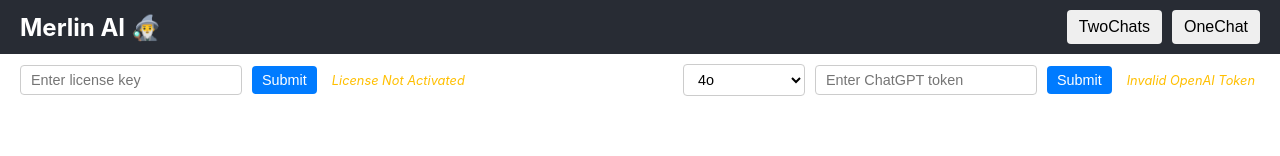
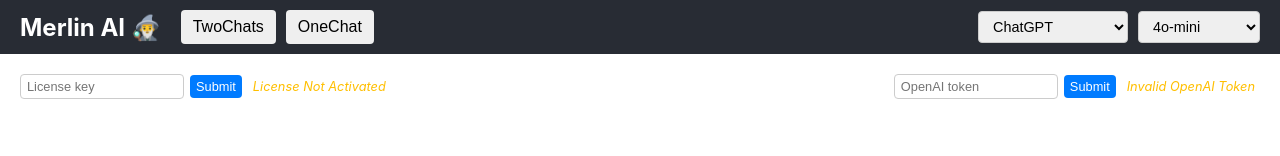
Before and after one commit to jacoby149/merlin-ai, a React (Create React App) app in the folder ai-ui/: page / in a window 1280 px wide. Shown: the top 156 px of the page. Built offline with nearby package versions, Linux system fonts and the light colour scheme; no server answers.

Commit message:
nice! looks good

```diff
--- a/ai-ui/src/App.js
+++ b/ai-ui/src/App.js
@@ -17,7 +17,8 @@
   const [tokenValid, setTokenValid] = useState(false);
 
   // ChatGPT Model Dropdown state
-  const [selectedModel, setSelectedModel] = useState('4o');
+  const [selectedModel, setSelectedModel] = useState('4o-mini');
+  const [selectedEngine, setSelectedEngine] = useState('ChatGPT');
 
   const renderView = () => {
     switch (view) {
@@ -67,6 +68,7 @@
   return (
     <div className="App">
       <header style={styles.topbar}>
+        <div style={styles.leftSection}>
           <div style={styles.brand}>Merlin AI 🧙‍♂️</div>
           <nav style={styles.nav}>
             {/* <button style={styles.button} onClick={() => setView('ChatAppDemo')}>
@@ -79,21 +81,45 @@
               OneChat
             </button>
           </nav>
+        </div>
+        <div style={styles.dropdownContainer}>
+          <select
+            style={styles.engineDropdown}
+            value={selectedEngine}
+            onChange={(e) => setSelectedEngine(e.target.value)}
+          >
+            <option value="ChatGPT">ChatGPT</option>
+            <option value="Deepseek" disabled>
+              Deepseek (TBD)
+            </option>
+          </select>
+
+          <select
+            value={selectedModel}
+            onChange={(e) => setSelectedModel(e.target.value)}
+            style={styles.modelDropdown}
+          >
+            <option value="4o">4o</option>
+            <option value="4o-mini">4o-mini</option>
+            <option value="o3-mini">o3-mini</option>
+            <option value="o3-mini-high">o3-mini-high</option>
+          </select>
+        </div>
       </header>
 
-      {/* Configuration Section: License (left) & ChatGPT Options (right) */}
+      {/* Configuration Section: License (left) & ChatGPT Token (right) */}
       <div style={styles.configContainer}>
         {/* License Section */}
         <div style={styles.licenseContainer}>
           <input
-            type="text"
-            placeholder="Enter license key"
+            type="password"
+            placeholder="License key"
             value={licenseKey}
             onChange={(e) => setLicenseKey(e.target.value)}
             onKeyDown={handleLicenseKeyDown}
-            style={styles.licenseInput}
+            style={styles.smallInput}
           />
-          <button style={styles.licenseButton} onClick={handleLicenseSubmit}>
+          <button style={styles.smallButton} onClick={handleLicenseSubmit}>
             Submit
           </button>
           <div
@@ -106,28 +132,17 @@
           </div>
         </div>
 
-        {/* ChatGPT Section */}
-        <div style={styles.chatGPTContainer}>
-          <select
-            value={selectedModel}
-            onChange={(e) => setSelectedModel(e.target.value)}
-            style={styles.modelDropdown}
-          >
-            <option value="4o">4o</option>
-            <option value="4o-mini">4o-mini</option>
-            <option value="o3-mini">o3-mini</option>
-            <option value="o3-mini-high">o3-mini-high</option>
-          </select>
+        {/* ChatGPT Token Section */}
         <div style={styles.tokenContainer}>
           <input
-              type="text"
-              placeholder="Enter ChatGPT token"
+            type="password"
+            placeholder="OpenAI token"
             value={chatgptToken}
             onChange={(e) => setChatgptToken(e.target.value)}
             onKeyDown={handleTokenKeyDown}
-              style={styles.tokenInput}
+            style={styles.smallInput}
           />
-            <button style={styles.tokenButton} onClick={handleTokenSubmit}>
+          <button style={styles.smallButton} onClick={handleTokenSubmit}>
             Submit
           </button>
           <div
@@ -138,7 +153,6 @@
             }}
           >
             {tokenValid ? 'Valid OpenAI Token' : 'Invalid OpenAI Token'}
-            </div>
           </div>
         </div>
       </div>
@@ -157,6 +171,12 @@
     backgroundColor: '#282c34',
     padding: '10px 20px',
     color: 'white',
+    flexWrap: 'wrap',
+  },
+  leftSection: {
+    display: 'flex',
+    alignItems: 'center',
+    gap: '20px',
   },
   brand: {
     fontSize: '1.5rem',
@@ -166,12 +186,29 @@
     display: 'flex',
     gap: '10px',
   },
+  dropdownContainer: {
+    display: 'flex',
+    alignItems: 'center',
+    gap: '10px',
+  },
   button: {
     padding: '8px 12px',
     fontSize: '1rem',
     cursor: 'pointer',
     border: 'none',
     borderRadius: '4px',
+  },
+  engineDropdown: {
+    padding: '6px 10px',
+    fontSize: '0.9rem',
+    borderRadius: '4px',
+    border: '1px solid #ccc',
+  },
+  modelDropdown: {
+    padding: '6px 10px',
+    fontSize: '0.9rem',
+    borderRadius: '4px',
+    border: '1px solid #ccc',
   },
   content: {
     padding: '20px',
@@ -180,59 +217,30 @@
     display: 'flex',
     justifyContent: 'space-between',
     alignItems: 'center',
-    margin: '10px 20px',
+    margin: '20px 20px',
     flexWrap: 'wrap',
   },
-  // License Styles (left side)
+  // License and Token Styles (smaller inputs/buttons)
   licenseContainer: {
     display: 'flex',
     alignItems: 'center',
-    gap: '10px',
-  },
-  licenseInput: {
-    padding: '6px 10px',
-    fontSize: '0.9rem',
-    borderRadius: '4px',
-    border: '1px solid #ccc',
-    width: '200px',
-  },
-  licenseButton: {
-    padding: '6px 10px',
-    fontSize: '0.9rem',
-    cursor: 'pointer',
-    border: 'none',
-    borderRadius: '4px',
-    backgroundColor: '#007BFF',
-    color: 'white',
-  },
-  // ChatGPT Styles (right side)
-  chatGPTContainer: {
-    display: 'flex',
-    alignItems: 'center',
-    gap: '10px',
-  },
-  modelDropdown: {
-    padding: '6px 10px',
-    fontSize: '0.9rem',
-    borderRadius: '4px',
-    border: '1px solid #ccc',
-    backgroundColor: 'white',
+    gap: '6px',
   },
   tokenContainer: {
     display: 'flex',
     alignItems: 'center',
-    gap: '10px',
+    gap: '6px',
   },
-  tokenInput: {
-    padding: '6px 10px',
-    fontSize: '0.9rem',
+  smallInput: {
+    padding: '4px 6px',
+    fontSize: '0.8rem',
     borderRadius: '4px',
     border: '1px solid #ccc',
-    width: '200px',
+    width: '150px',
   },
-  tokenButton: {
-    padding: '6px 10px',
-    fontSize: '0.9rem',
+  smallButton: {
+    padding: '4px 6px',
+    fontSize: '0.8rem',
     cursor: 'pointer',
     border: 'none',
     borderRadius: '4px',
```
Lines whose indentation alone changed are shown as unchanged.
